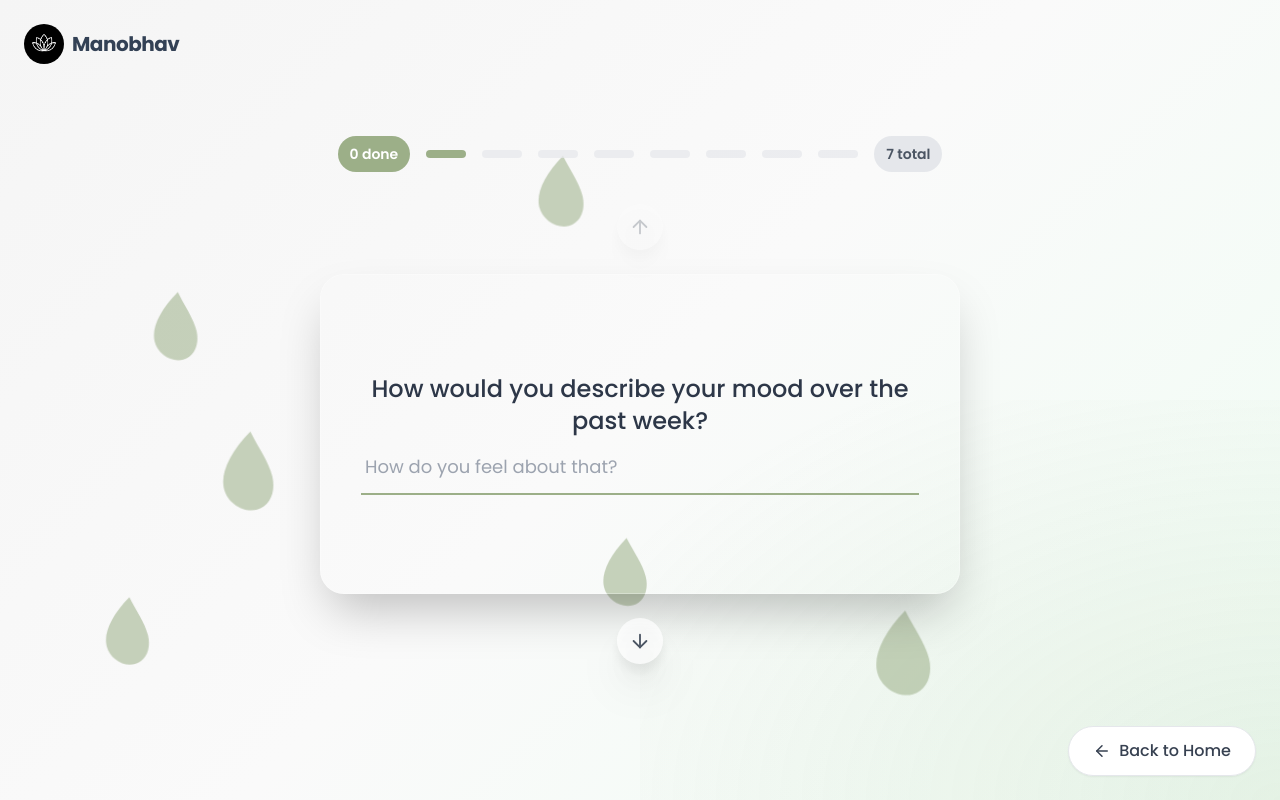
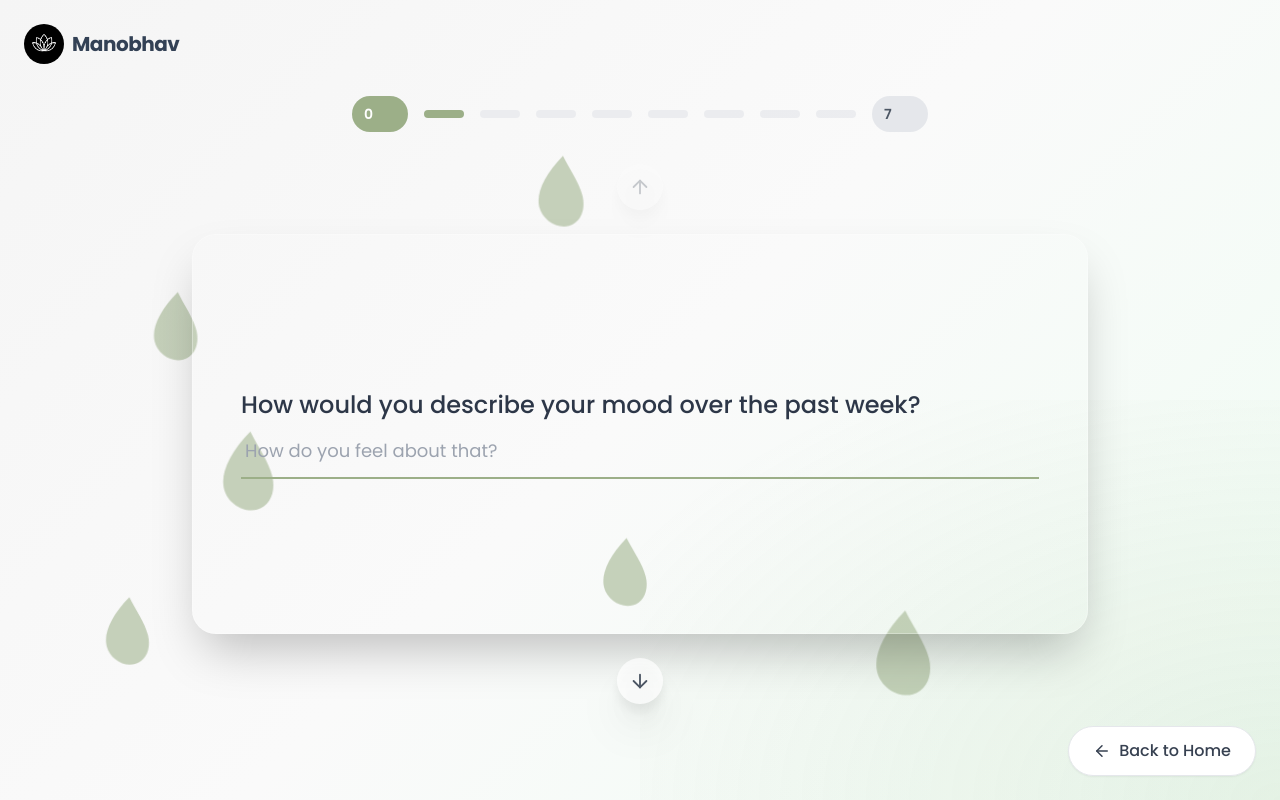
Before and after one commit to Shashank-Shukla/Manobhav, a React (Vite) app in the folder Frontend/manobhav-ui/: page / in a window 1280 px wide. Both pictures are taken after a click on the button "Get Started". Built offline with nearby package versions, Linux system fonts and the light colour scheme.

Commit message:
Journey card tweaks: padding, step bubbles, enter nav

```diff
--- a/Frontend/manobhav-ui/src/pages/JourneyPage.tsx
+++ b/Frontend/manobhav-ui/src/pages/JourneyPage.tsx
@@ -103,7 +103,7 @@ export function JourneyPage({ onBackHome }: JourneyPageProps) {
             className="min-w-[56px] px-3 py-2 rounded-full text-sm font-semibold text-white"
             style={{ backgroundColor: '#9CAF88' }}
           >
-            {Math.min(current, questions.length)} done
+            {Math.min(current, questions.length)}
           </div>
           {Array.from({ length: totalSteps }).map((_, idx) => (
             <div
@@ -115,7 +115,7 @@ export function JourneyPage({ onBackHome }: JourneyPageProps) {
             className="min-w-[56px] px-3 py-2 rounded-full text-sm font-semibold text-gray-700"
             style={{ backgroundColor: '#E5E7EB', color: '#4B5563' }}
           >
-            {questions.length} total
+            {questions.length}
           </div>
         </div>
 
@@ -130,17 +130,27 @@ export function JourneyPage({ onBackHome }: JourneyPageProps) {
           </button>
 
           <div
-            className="bg-white/92 backdrop-blur-2xl rounded-3xl shadow-2xl border border-white/30 p-10 flex items-center justify-center"
-            style={{ width: '50vw', minWidth: '320px', maxWidth: '900px', height: '40vh', minHeight: '240px', maxHeight: '520px' }}
+            className="bg-white/82 backdrop-blur-[18px] rounded-3xl shadow-2xl border border-white/30 flex items-center justify-center"
+            style={{ width: '70vw', minWidth: '320px', maxWidth: '1100px', height: '50vh', minHeight: '260px', maxHeight: '620px', padding: '2.5rem 3em' }}
           >
             {current < questions.length ? (
               <div className="w-full space-y-4">
-                <Text variant="h3" className="text-center">{questions[current].text}</Text>
+                <Text variant="h3" className="text-left">{questions[current].text}</Text>
                 <input
                   className="w-full bg-transparent border-0 border-b-2 border-b-[#9CAF88] rounded-none px-1 pb-3 text-lg outline-none focus:ring-0 focus:border-b-[#7A8C6A]"
                   value={answers[current]}
                   onChange={(e) => onChange(e.target.value)}
                   placeholder="How do you feel about that?"
+                  onKeyDown={(e) => {
+                    if (e.key === 'Enter') {
+                      e.preventDefault();
+                      if (current < questions.length - 1) {
+                        goNext();
+                      } else {
+                        setCurrent(totalSteps - 1);
+                      }
+                    }
+                  }}
                 />
               </div>
             ) : (
```
